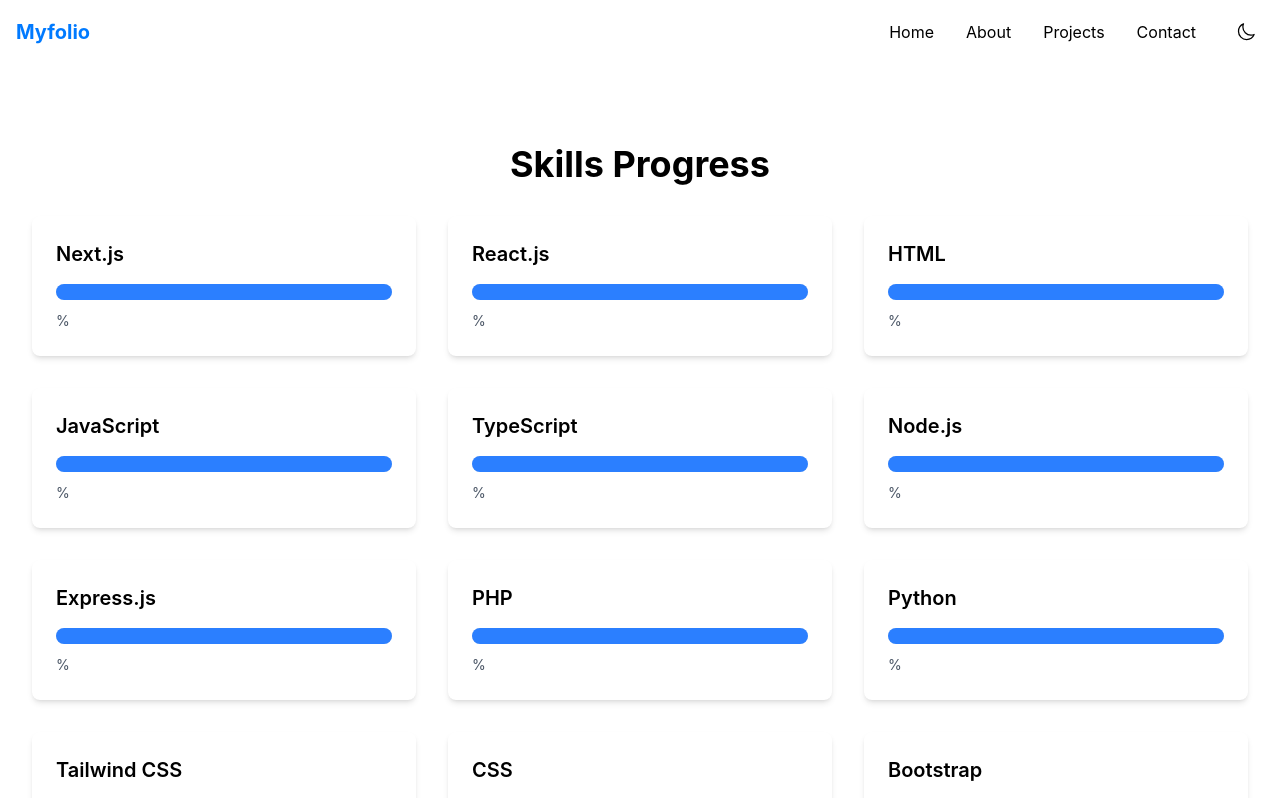
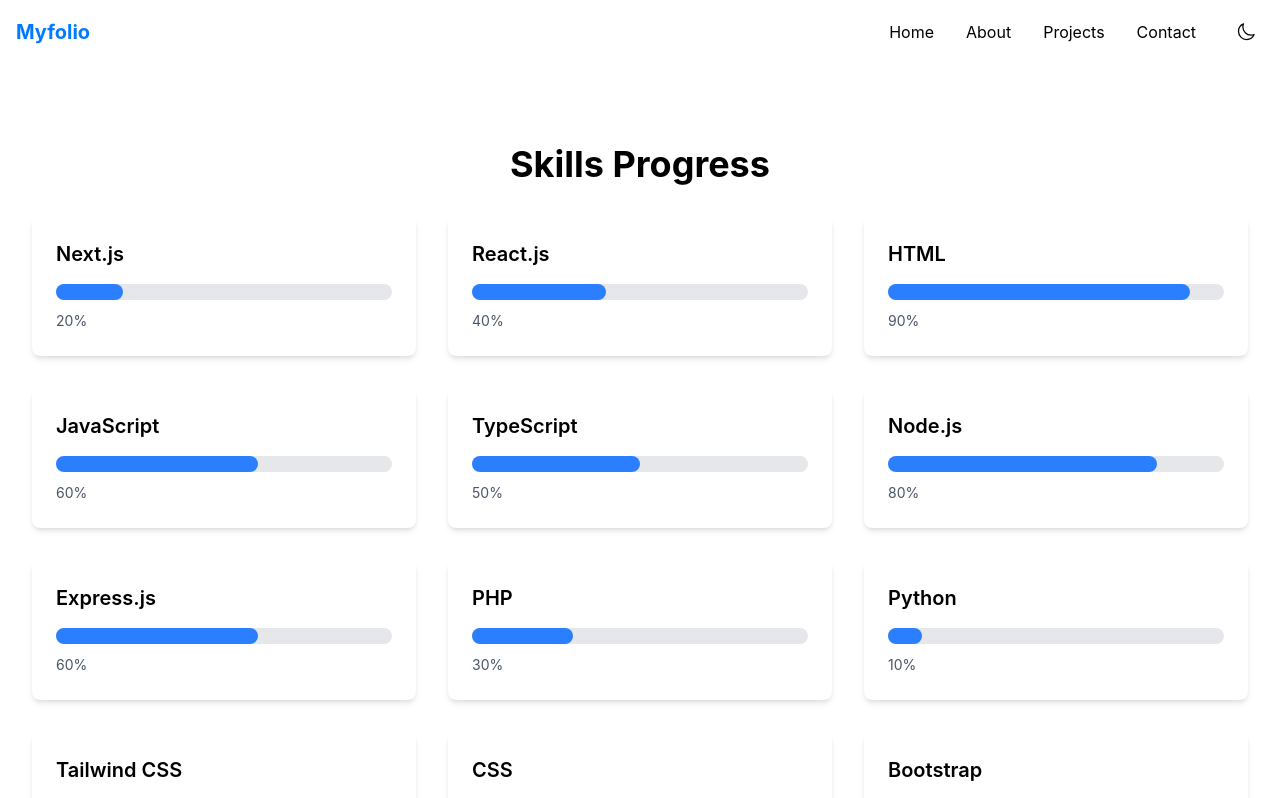
Before and after one commit to Danawl/New-portfolio, a Next.js app: page /skills in a window 1280 px wide. Shown: the top 798 px of the page. Built offline with nearby package versions, Linux system fonts and the light colour scheme.

Commit message:
renamed in skill page progress to Proficiency

```diff
--- a/src/app/skills/page.tsx
+++ b/src/app/skills/page.tsx
@@ -35,10 +35,10 @@ export default function Skills() {
                 <div className="w-full bg-gray-200 dark:bg-gray-700 rounded-full h-4 mb-2">
                   <div
                     className="bg-blue-500 h-4 rounded-full transition-all duration-300"
-                    style={{ width: `${skill.progress}%` }}
+                    style={{ width: `${skill.Proficiency}%` }}
                   />
                 </div>
-                <span className="text-sm text-gray-600 dark:text-gray-300">{skill.progress}%</span>
+                <span className="text-sm text-gray-600 dark:text-gray-300">{skill.Proficiency}%</span>
               </div>
             </div>
           </motion.article>
```
